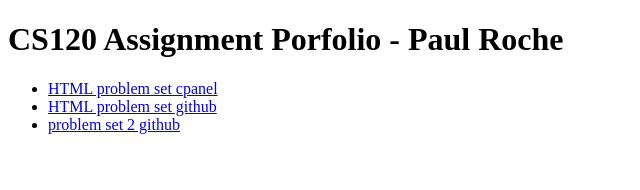
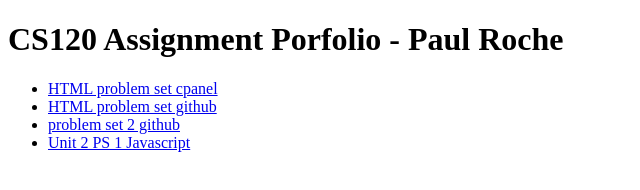
Before and after one commit to pauljproche/porfolio, a plain HTML site: page portfolio.html in a window 1280 px wide. Shown: the whole page, without its empty margins (0-640 px from the left). Drawn offline with Linux system fonts and the light colour scheme.

Commit message:
Update portfolio.html

```diff
--- a/portfolio.html
+++ b/portfolio.html
@@ -8,6 +8,7 @@
             <li><a href="https://paulrocheportfolio.com/">HTML problem set cpanel</a></li>
             <li><a href="https://pauljproche.github.io/">HTML problem set github</a></li>
             <li><a href="https://pauljproche.github.io/cs120problemset2/">problem set 2 github</a></li>
+            <li><a href="https://pauljproche.github.io/unit2ps1/">Unit 2 PS 1 Javascript</li>
         </ul>
     </body>
 </html>
```
